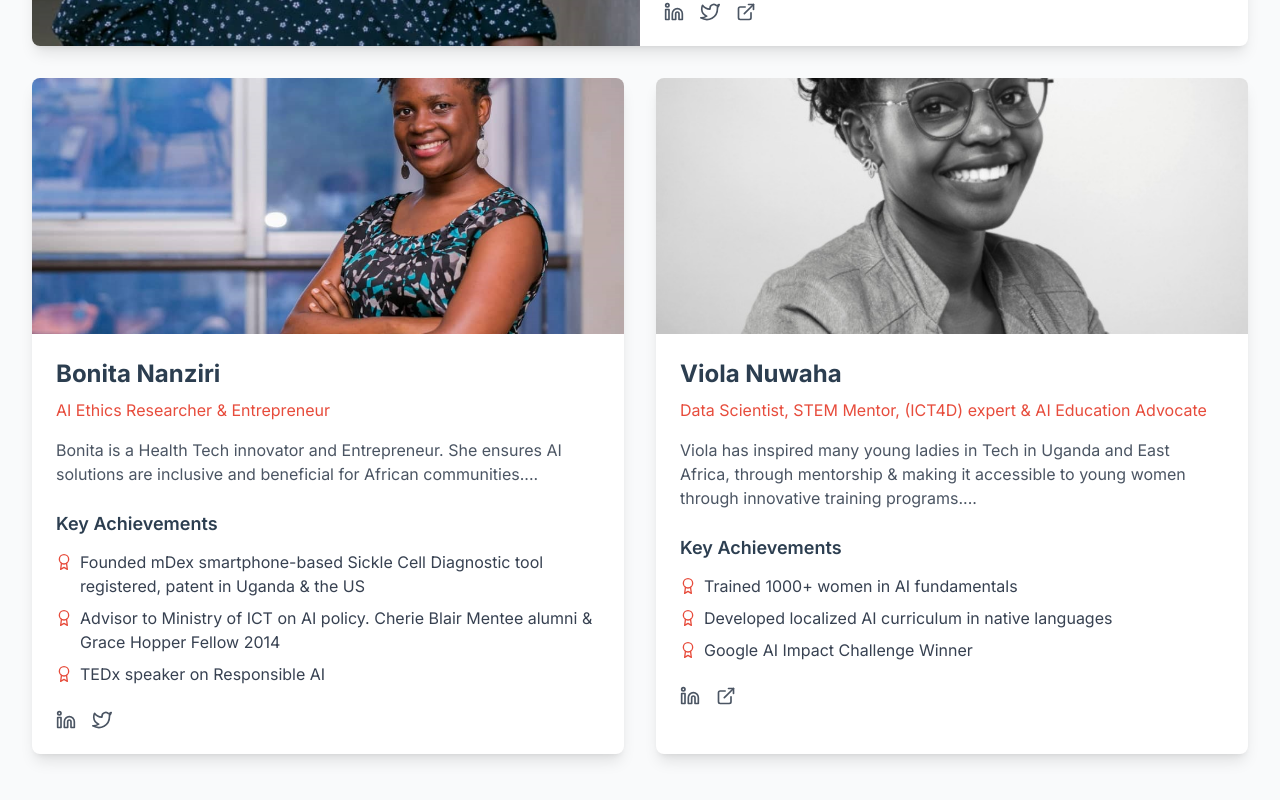
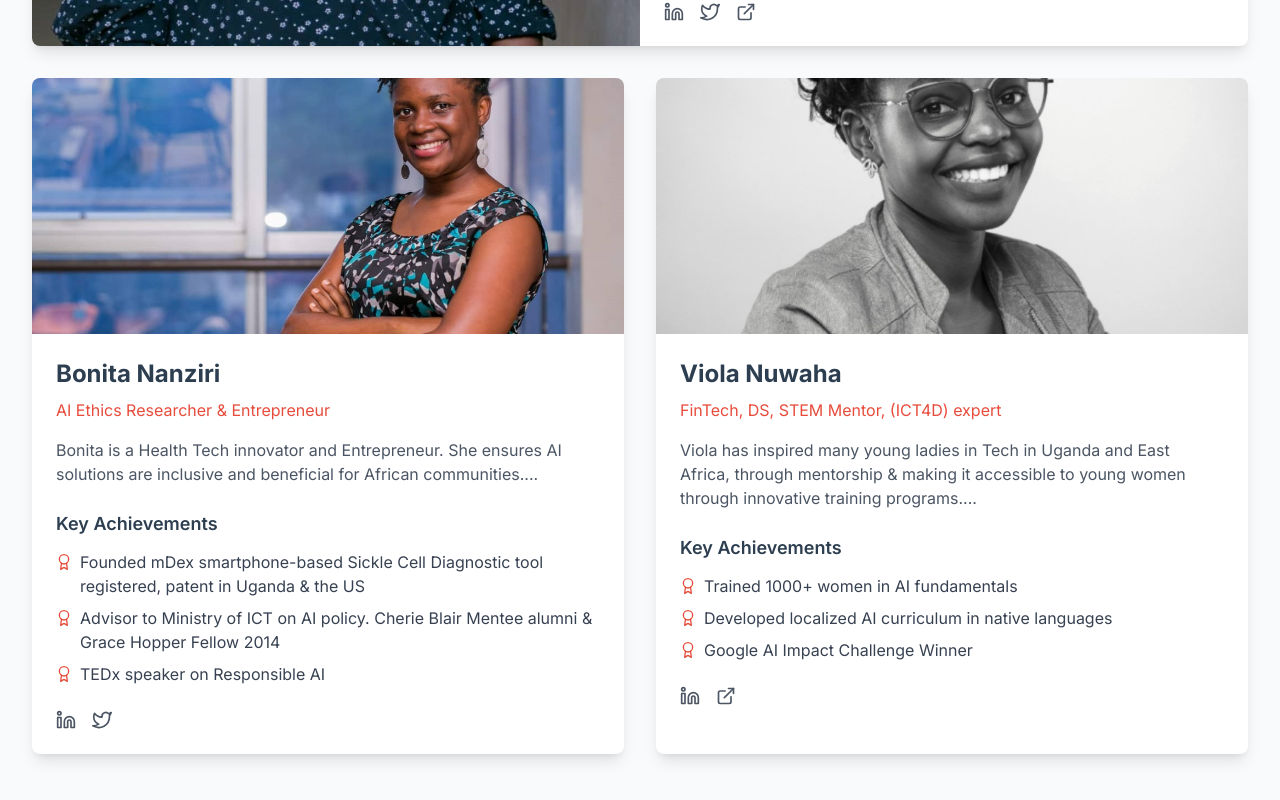
Before and after one commit to marksemakula/UgandAI-Women-s-Network-335, a React (Vite) app: page /innovators in a window 1280 px wide. Shown: the part 830-1630 px from the top of the page. Built offline with nearby package versions, Linux system fonts and the light colour scheme; a web font is replaced by a local one.

Commit message:
Update Innovators.jsx

```diff
--- a/src/pages/Innovators.jsx
+++ b/src/pages/Innovators.jsx
@@ -40,7 +40,7 @@ const innovators = [
   {
     id: 3,
     name: "Viola Nuwaha",
-    title: "Data Scientist, STEM Mentor, (ICT4D) expert & AI Education Advocate",
+    title: "FinTech, DS, STEM Mentor, (ICT4D) expert",
     image: "/images/vnuwaha.jpeg",
     bio: "Viola has inspired many young ladies in Tech in Uganda and East Africa, through mentorship & making it accessible to young women through innovative training programs....",
     achievements: [
```
